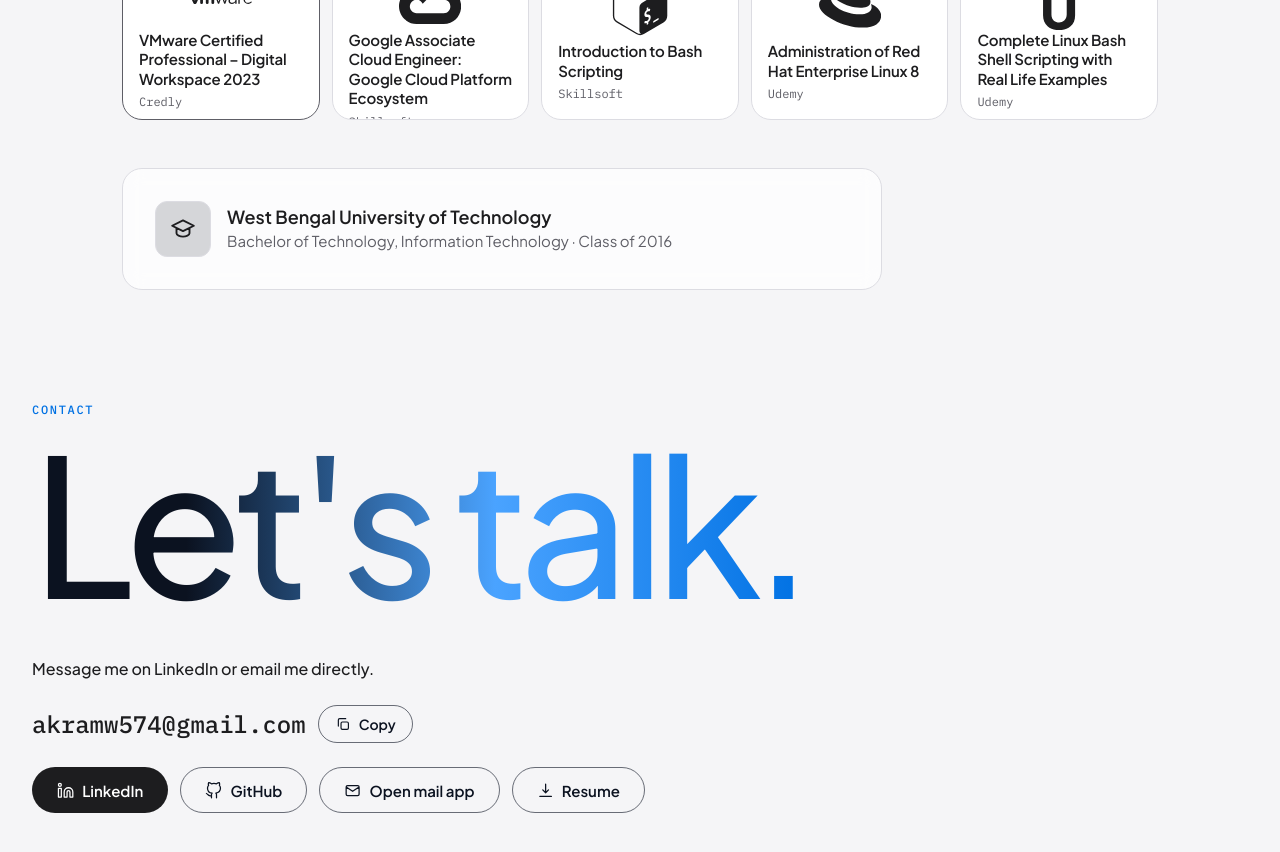
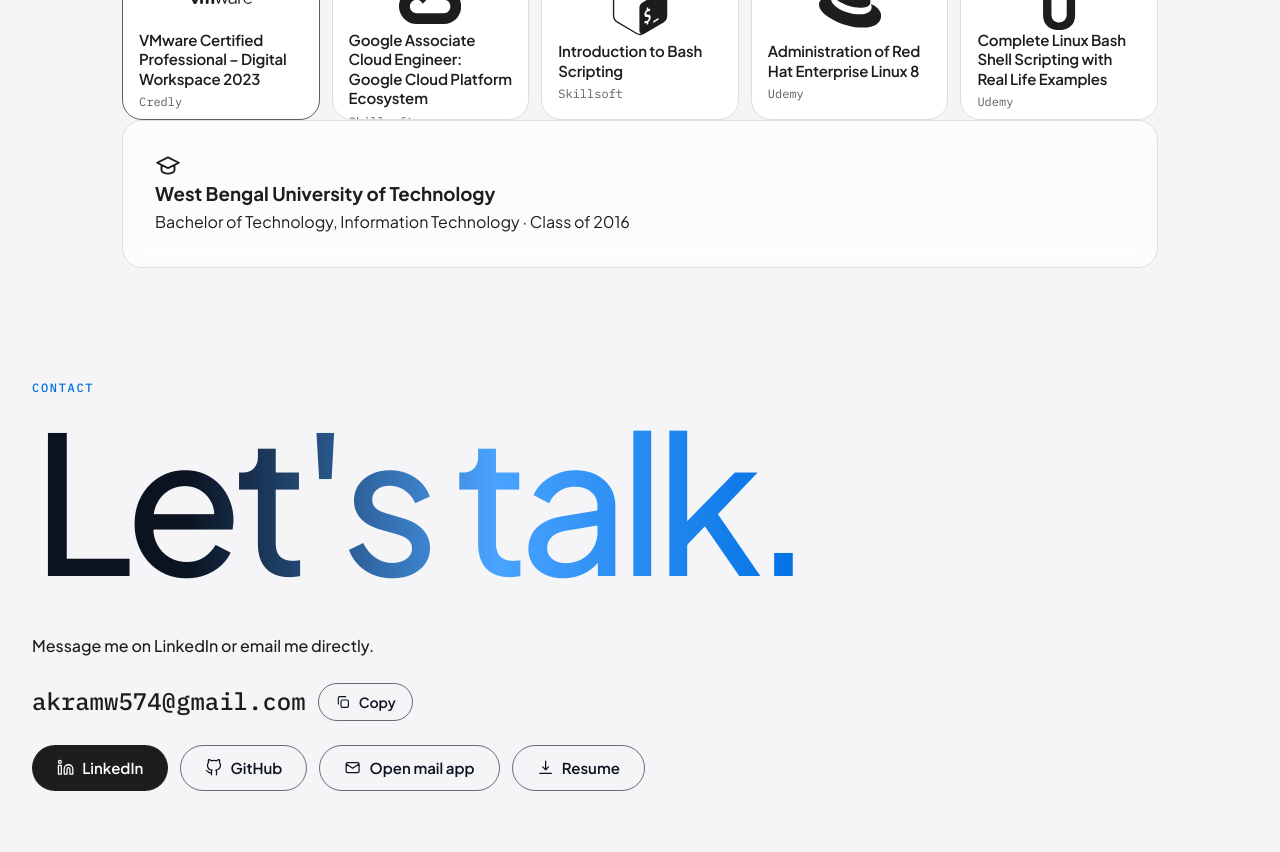
Before and after one commit to akramw/MyProfile, a React (Vite) app: page / in a window 1280 px wide. Shown: the part 5720-6572 px from the top of the page. Built offline with nearby package versions, Linux system fonts and the light colour scheme.

Commit message:
Refactor Education.module.css styles
Refactored CSS styles for the Education section, adding logo styles and modifying link styles.

```diff
--- a/src/sections/Education/Education.module.css
+++ b/src/sections/Education/Education.module.css
@@ -1,26 +1,19 @@
-.section {
-  padding-top: var(--s7);
+.logo {
+  width: 56px;
+  height: 56px;
+  object-fit: contain;
 }
-.edu {
+
+.edu a {
+  text-decoration: none;
+  color: inherit;
   display: flex;
   align-items: center;
   gap: var(--s4);
-  max-width: 760px;
+  width: 100%;
 }
-.mark {
-  display: grid;
-  place-items: center;
-  flex: none;
-  width: 56px;
-  height: 56px;
-  border-radius: var(--r-md);
-  background: rgb(var(--tint-rgb) / 0.16);
-  border: 1px solid var(--line);
+
+.edu a:hover .mark {
+  background: rgb(var(--tint-rgb) / 0.24);
+  border-color: var(--accent);
 }
-.edu h3 {
-  font: 600 18px/1.3 var(--sans);
-}
-.edu p {
-  font-size: 15px;
-  color: var(--text-muted);
-}
```
